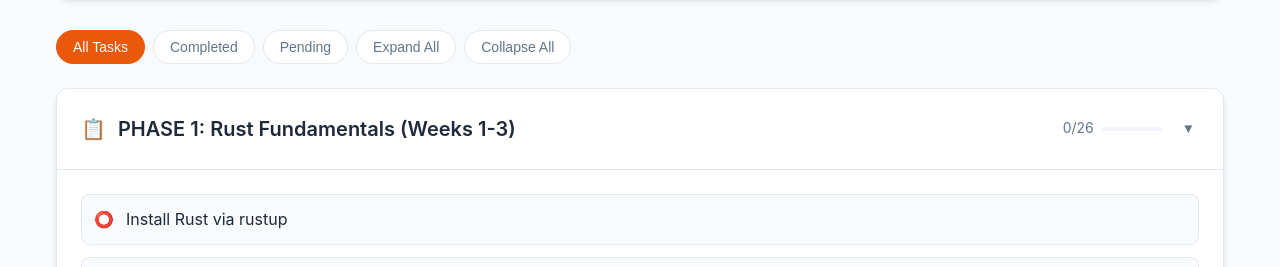
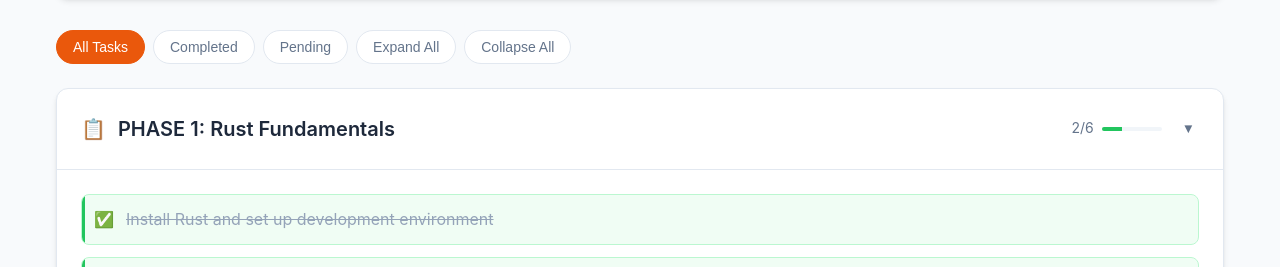
Before and after one commit to dmaax/twelve-weeks-of-rust, a plain HTML site: page static/index.html in a window 1280 px wide. Shown: the part 675-942 px from the top of the page. Drawn offline with Linux system fonts and the light colour scheme; no server answers.

Commit message:
feat: Update index.html

```diff
--- a/static/index.html
+++ b/static/index.html
@@ -855,7 +855,7 @@
 
         // Dashboard Logic
         document.addEventListener('DOMContentLoaded', () => {
-            const MARKDOWN_FILE_PATH = '../docs/PLAN.md';
+            const MARKDOWN_FILE_PATH = '/plan';
             const STORAGE_KEY = 'rust-learning-progress';
 
             // Mock data for demonstration
```
